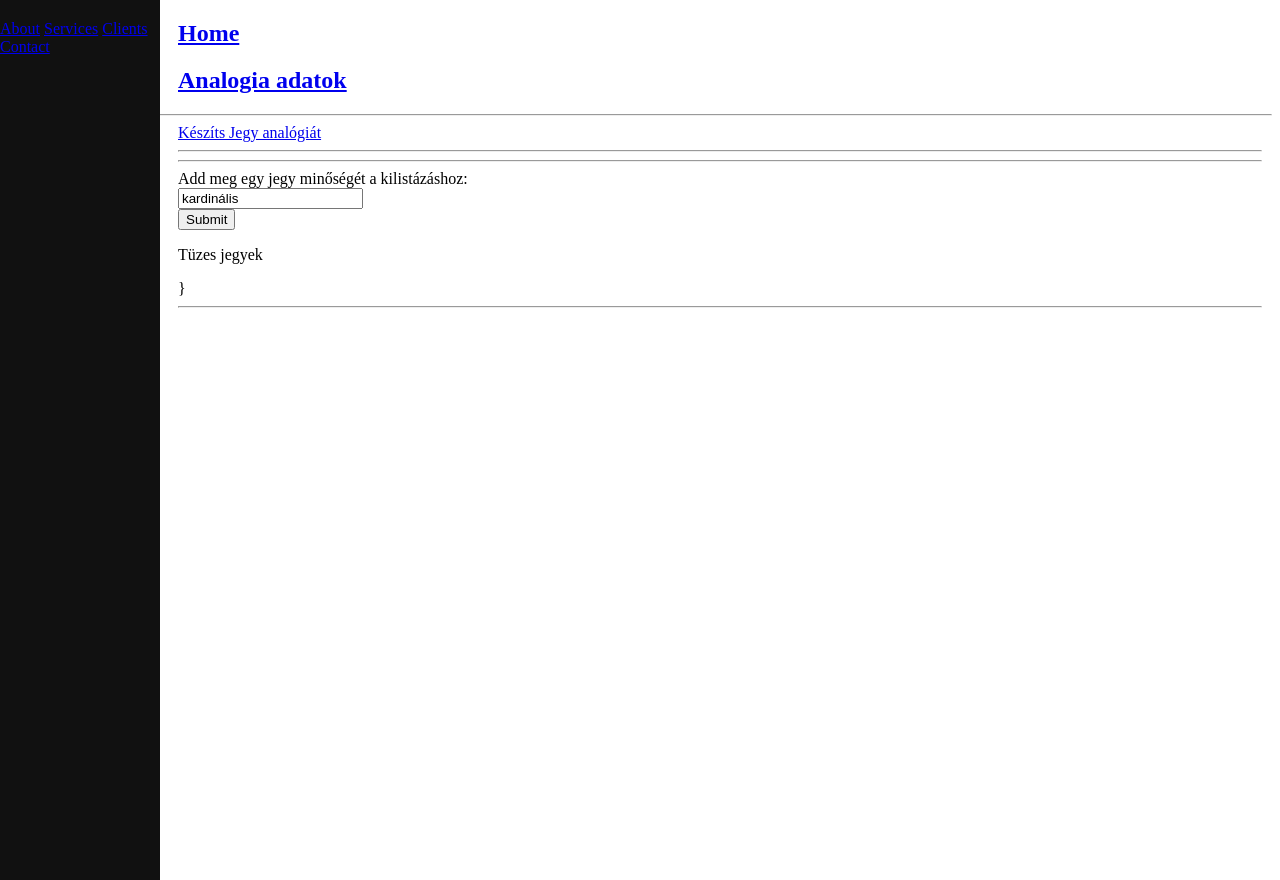
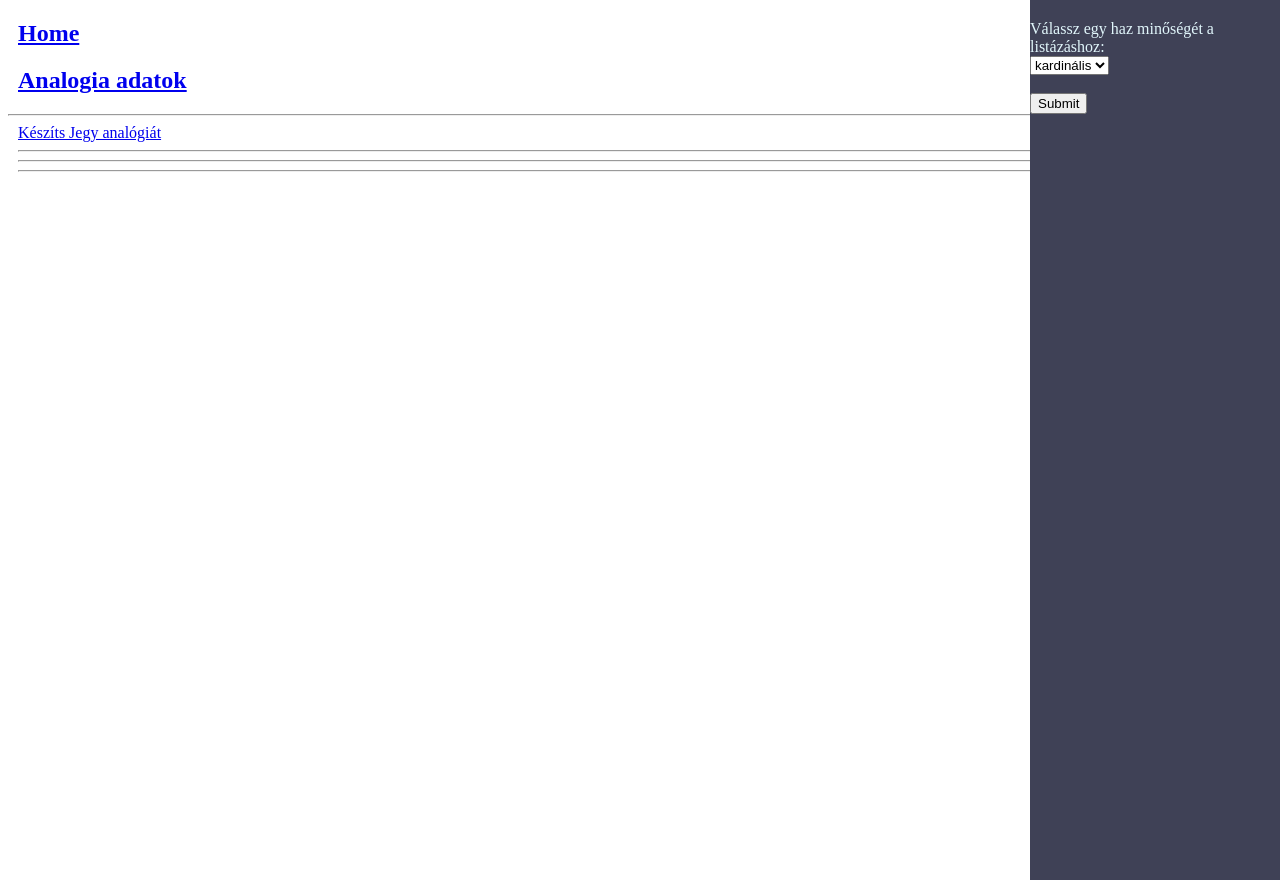
Before and after one commit to molnaredom/asztro, a Django app: page /jegyek/ in a window 1280 px wide. Run offline with Django 3.2, Linux system fonts and the light colour scheme; data that the repository does not hold is empty.

Commit message:
UPDATE: sidebar + basic query in basic analogies(jegy, haz, bolygo)

```diff
--- a/weboldal/base/models.py
+++ b/weboldal/base/models.py
@@ -70,7 +70,7 @@ class Jegy4(Analogia4):
 
 class Bolygo4(Analogia4):
     tipusa = models.CharField(max_length=20,blank=True)
-    pontertek = models.IntegerField(blank=True)
+    #pontertek = models.IntegerField(blank=True)
 
     def __str__(self):
         return self.nevID
@@ -90,7 +90,6 @@ class BolygoJegyben4(OsszetettAnalogia4):
     jegy = models.ForeignKey(Jegy4, on_delete=models.CASCADE)
 
     altalanos_tul = models.CharField(max_length=300, blank=True)
-    jellemzo_erosseg = models.FloatField()
 
     ferfi = models.CharField(max_length=200, blank=True)  # nap(ferfi) hold(no_pár) venusz mars
     no = models.CharField(max_length=200, blank=True)  # nap() hold(anya, feleseg) venusz mars
--- a/weboldal/base/templates/analogiatarolok/jegyek.html
+++ b/weboldal/base/templates/analogiatarolok/jegyek.html
@@ -1,42 +1,40 @@
 {% extends 'analogia_db_base.html' %}
 
-<head>
-</head>
 <body>
 
 {% block content %}
 
-
-
-
 <!-- Side navigation -->
 <div class="sidenav">
-    <a href="#">About</a>
-    <a href="#">Services</a>
-    <a href="#">Clients</a>
-    <a href="#">Contact</a>
+    <div>
+        <form method="POST" action="">
+            {% csrf_token %}
+            <label> Válassz egy haz minőségét a listázáshoz: </label><br>
+
+            <select name="minoseg">
+              <option value="kardinális">kardinális</option>
+              <option value="szilárd">szilárd</option>
+              <option value="változó">változó</option>
+            </select>
+            <br><br>
+            <input type="submit" value="Submit">
+        </form>
+
+    </div>
+    <div>
+        {% for adat in jegy_minoseg_lekerdezes %}
+        <a href="{% url 'jegy' adat.nevID %}">{{adat.nevID}}</a>
+        {% endfor %}
+    </div>
 </div>
+
 <div class="main">
 
     <a id="create" href="{% url 'create-jegyek' %}">Készíts Jegy analógiát</a>
 
     <hr>
 <hr>
-    <div>
-        <form method="POST" action="">
-            {% csrf_token %}
-            <label for="fname">Add meg egy jegy minőségét a kilistázáshoz:</label><br>
-            <input type="text" id="fname" name="minoseg" value="kardinális"><br>
-            <input type="submit" value="Submit">
-        </form>
 
-    </div>
-
-    <div>
-        {% for adat in minoseg_jegyek %}
-        <a href="{% url 'jegy' adat.nevID %}">{{adat.nevID}}</a>
-        {% endfor %}
-    </div>
 
     {% for adat in adatok %}
     <div id="exact">
@@ -49,18 +47,11 @@
     </div>
 
     <div id="update">
-
         <a href="{% url 'update-jegy' adat.nevID %}">Vátoztasd meg analógiát</a>
 
     </div>
     <hr>
     {% endfor %}
-    <div>
-        <p>Tüzes jegyek </p>
-        {% for jegy in tuzes %}
-        {{jegy.nevID}}
-        {% endfor %}}
-    </div>
 
 
     <hr>
--- a/weboldal/base/views_analogiatarolok.py
+++ b/weboldal/base/views_analogiatarolok.py
@@ -6,41 +6,50 @@ from .models import Jegy4, Bolygo4, Haz4,BolygoHazban4, BolygoJegyben4, HazJegyb
 def jegyek_oldal(request):
 
     jegyek = Jegy4.objects.all()
-    minoseg_jegyek = {}
+    jegy_minoseg_lekerdezes = {}
     if request.method == "POST":
         minoseg_neve = request.POST.get('minoseg')
-        print("--",minoseg_neve, type(minoseg_neve))
-        minoseg_jegyek = Jegy4.objects.filter(minoseg=minoseg_neve)
+        jegy_minoseg_lekerdezes = Jegy4.objects.filter(minoseg=minoseg_neve)
 
-    tuzes = Jegy4.objects.filter(elem="tűz")
-    vizes = Jegy4.objects.filter(elem="tűz")
-    foldes = Jegy4.objects.filter(elem="tűz")
-    levegos = Jegy4.objects.filter(elem="tűz")
 
-    context = {'adatok': jegyek ,"tuzes": tuzes, "vizes": vizes, "foldes" :foldes, "levegos": levegos, "minoseg_jegyek": minoseg_jegyek}
+    context = {'adatok': jegyek , "jegy_minoseg_lekerdezes": jegy_minoseg_lekerdezes}
     return render(request, 'analogiatarolok/jegyek.html', context )
 
 
 def bolygok_oldal(request):
 
     bolygok = Bolygo4.objects.all()
+    bolygotipus_lekerdezes = {}
+    if request.method == "POST":
+        tipusnev = request.POST.get('bolygotipus')
+        bolygotipus_lekerdezes = Bolygo4.objects.filter(tipusa=tipusnev)
 
-    context = {'adatok': bolygok}
+
+    context = {'adatok': bolygok , "bolygotipus_lekerdezes": bolygotipus_lekerdezes}
     return render(request, 'analogiatarolok/bolygok.html', context )
 
 
 def hazak_oldal(request):
 
     hazak = Haz4.objects.all()
+    haztipus_lekerdezes = {}
+    if request.method == "POST":
+        haztipus_lekerdezes = Haz4.objects.filter(haztipus=request.POST.get('haztipus'))
 
-    context = {'adatok': hazak}
+
+    context = {'adatok': hazak , "haztipus_lekerdezes": haztipus_lekerdezes}
     return render(request, 'analogiatarolok/hazak.html', context )
 
 
 def bolygokJegyekben(request):
+    jegy_alapjan_lekeres = {}
+    if request.method == "POST":
+        jegyNev = request.POST.get('jegyNev')
+        jegy_alapjan_lekeres = BolygoJegyben4.objects.filter(jegy__nevID=jegyNev)
+        print(jegy_alapjan_lekeres)
 
     jegyek = BolygoJegyben4.objects.all()
-    context = {'adatok': jegyek}
+    context = {'adatok': jegyek, "jegy_alapjan_lekeres": jegy_alapjan_lekeres }
     return render(request, 'analogiatarolok/bolygokJegyekben.html', context )
 
 
--- a/weboldal/templates/analogia_db_base.html
+++ b/weboldal/templates/analogia_db_base.html
@@ -6,19 +6,21 @@
     <style>
         .sidenav {
             height: 100%; /* Full-height: remove this if you want "auto" height */
-            width: 160px; /* Set the width of the sidebar */
+            width: 250px; /* Set the width of the sidebar */
             position: fixed; /* Fixed Sidebar (stay in place on scroll) */
             z-index: 1; /* Stay on top */
             top: 0; /* Stay at the top */
-            left: 0;
-            background-color: #111; /* Black */
+            right: 0;
+            background-color: #3f4156; /* Black */
             overflow-x: hidden; /* Disable horizontal scroll */
             padding-top: 20px;
+            color: #e1f6fb;
         }
         .main {
-            margin-left: 160px; /* Same as the width of the sidebar */
+            margin-right: 160px; /* Same as the width of the sidebar */
             padding: 0px 10px;
         }
+
 
     </style>
 </head>
```
Also changed, not shown: weboldal/base/templates/analogiatarolok/bolygok.html (+28 -1 lines), weboldal/base/templates/analogiatarolok/bolygokJegyekben.html (+17 -0 lines), weboldal/base/templates/analogiatarolok/hazak.html (+28 -3 lines), 1 other file.
